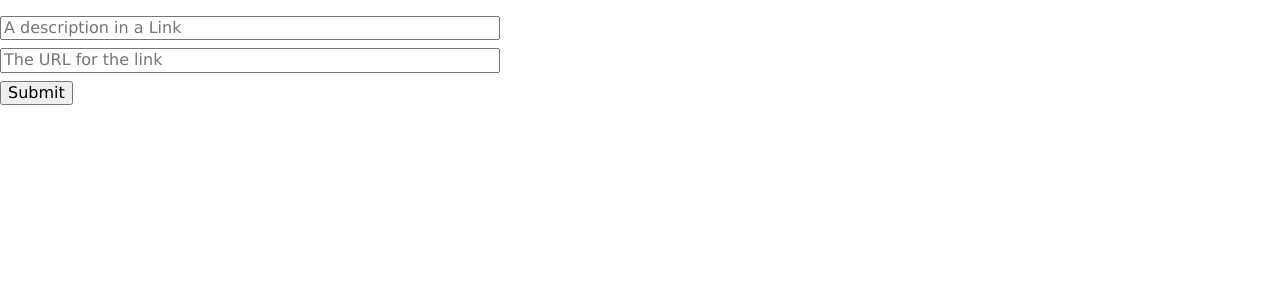
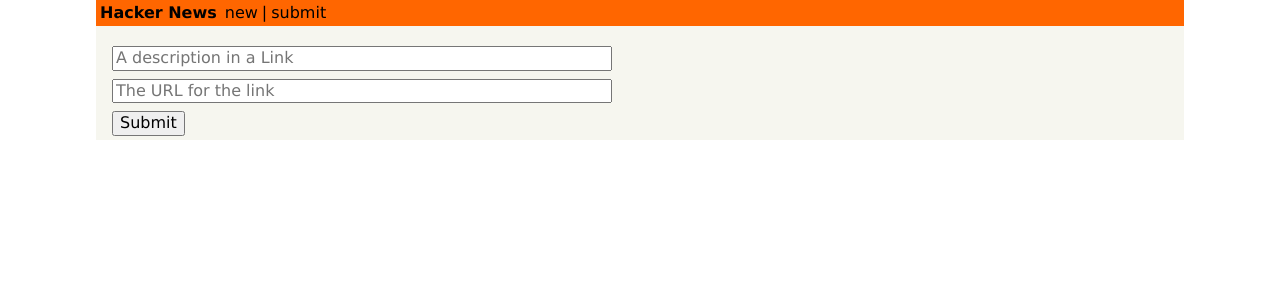
Before and after one commit to sumancfc/react-graphql, a React (Create React App) app: page /create in a window 1280 px wide. Shown: the top 300 px of the page. Built offline with nearby package versions, Linux system fonts and the light colour scheme.

Commit message:
Routing and Header Added

```diff
--- a/package.json
+++ b/package.json
@@ -10,6 +10,7 @@
     "graphql": "^16.8.1",
     "react": "^18.2.0",
     "react-dom": "^18.2.0",
+    "react-router-dom": "^6.16.0",
     "react-scripts": "5.0.1",
     "web-vitals": "^2.1.4"
   },
--- a/src/components/App.js
+++ b/src/components/App.js
@@ -1,13 +1,20 @@
+import { Route, Routes } from "react-router-dom";
 import "../styles/App.css";
 import CreateLink from "./CreateLink";
-// import LinkList from "./LinkList";
+import Header from "./Header";
+import LinkList from "./LinkList";
 
 function App() {
   return (
-    <>
-      <CreateLink />
-      {/* <LinkList /> */}
-    </>
+    <div className='center w85'>
+      <Header />
+      <div className='ph3 pv1 background-gray'>
+        <Routes>
+          <Route path='/' element={<LinkList />} />
+          <Route path='/create' element={<CreateLink />} />
+        </Routes>
+      </div>
+    </div>
   );
 }
 
--- a/src/components/CreateLink.js
+++ b/src/components/CreateLink.js
@@ -1,5 +1,6 @@
 import React, { useState } from "react";
 import { useMutation, gql } from "@apollo/client";
+import { useNavigate } from "react-router-dom";
 
 const CREATE_LINK_MUTATION = gql`
   mutation PostMutation($description: String!, $url: String!) {
@@ -18,8 +19,11 @@
     url: "",
   });
 
+  const navigate = useNavigate();
+
   const [createLink] = useMutation(CREATE_LINK_MUTATION, {
     variables: { description: values.description, url: values.url },
+    onCompleted: () => navigate("/"),
   });
 
   return (
--- /dev/null
+++ b/src/components/Header.js
@@ -0,0 +1,23 @@
+import React from "react";
+import { Link } from "react-router-dom";
+
+const Header = () => {
+  return (
+    <div className='flex pa1 justify-between nowrap orange'>
+      <div className='flex flex-fixed black'>
+        <Link to='/' className='no-underline black'>
+          <div className='fw7 mr1'>Hacker News</div>
+        </Link>
+        <Link to='/' className='ml1 no-underline black'>
+          new
+        </Link>
+        <div className='ml1'>|</div>
+        <Link to='/create' className='ml1 no-underline black'>
+          submit
+        </Link>
+      </div>
+    </div>
+  );
+};
+
+export default Header;
--- a/src/components/LinkList.js
+++ b/src/components/LinkList.js
@@ -17,26 +17,17 @@
 `;
 
 const LinkList = () => {
-  // const linksToRender = [
-  //   {
-  //     id: "link-id-1",
-  //     description: "Prisma gives you a powerful database toolkit 😎",
-  //     url: "https://prisma.io",
-  //   },
-  //   {
-  //     id: "link-id-2",
-  //     description: "The best GraphQL client",
-  //     url: "https://www.apollographql.com/docs/react/",
-  //   },
-  // ];
-
   const { data } = useQuery(FEED_QUERY);
 
   return (
     <div>
-      {data.feed.links.map((link) => (
-        <Link key={link.id} link={link} />
-      ))}
+      {data && (
+        <>
+          {data.feed.links.map((link) => (
+            <Link key={link.id} link={link} />
+          ))}
+        </>
+      )}
     </div>
   );
 };
--- a/src/index.js
+++ b/src/index.js
@@ -1,15 +1,16 @@
 import React from "react";
 import ReactDOM from "react-dom/client";
-import "./styles/index.css";
-import App from "./components/App";
-import reportWebVitals from "./reportWebVitals";
-
 import {
   ApolloProvider,
   ApolloClient,
   InMemoryCache,
   createHttpLink,
 } from "@apollo/client";
+import { BrowserRouter } from "react-router-dom";
+
+import "./styles/index.css";
+import App from "./components/App";
+import reportWebVitals from "./reportWebVitals";
 
 const httpLink = createHttpLink({
   uri: "http://localhost:4000",
@@ -23,9 +24,11 @@
 const root = ReactDOM.createRoot(document.getElementById("root"));
 root.render(
   <React.StrictMode>
-    <ApolloProvider client={client}>
-      <App />
-    </ApolloProvider>
+    <BrowserRouter>
+      <ApolloProvider client={client}>
+        <App />
+      </ApolloProvider>
+    </BrowserRouter>
   </React.StrictMode>
 );
 
```
Also changed, not shown: 2 other files (tests, documents, lock files or other folders).
